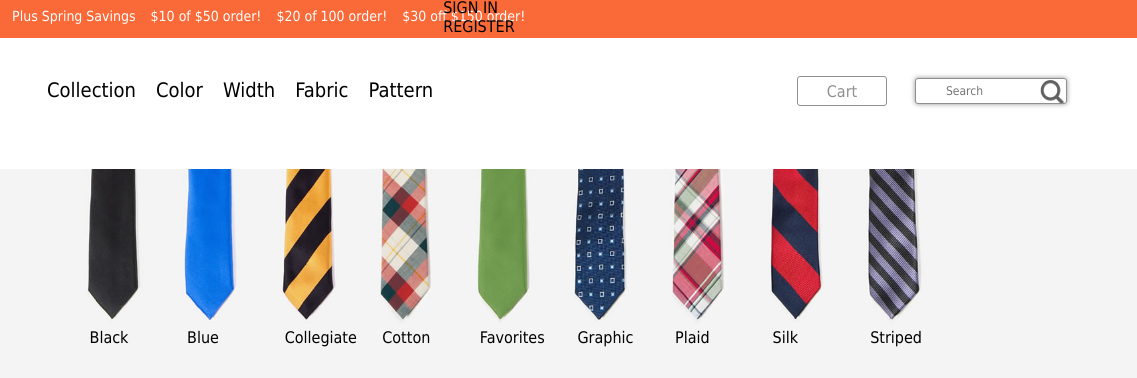
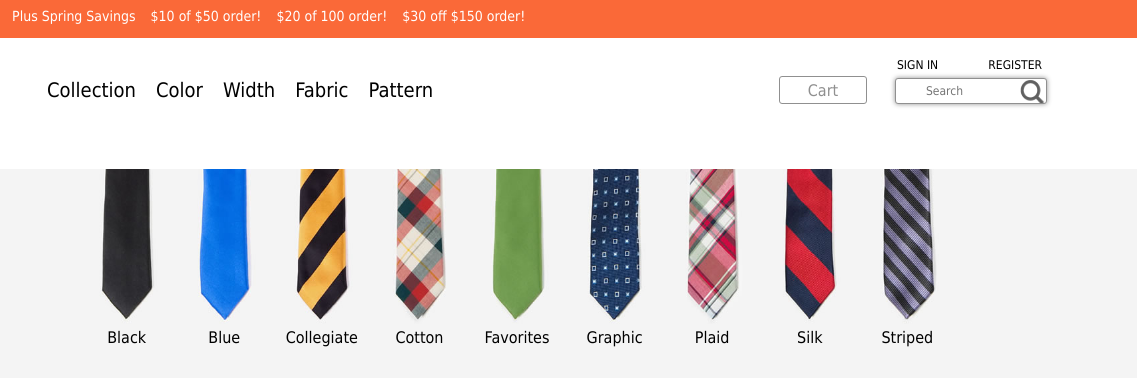
Before and after one commit to thomas1117/Assignment-04-Hard, a plain HTML site: page index.html in a window 1280 px wide. Shown: the top 378 px of the page, 143-1280 px from the left. Drawn offline with Linux system fonts and the light colour scheme.

Commit message:
added changes margin etc

```diff
--- a/Assignment-04-Hard.css
+++ b/Assignment-04-Hard.css
@@ -2,7 +2,16 @@ html {
 	font-family: Tahoma;
 }
 
+@media (max-width:990px) {
+	body #containBars {
+		position: relative;
+		display: inline-block;
+		bottom:15px;
+		left:60px;
+	}
+}
 #masterContainer {
+	min-width: 990px;
 }
 
 #nav #free {
@@ -73,15 +82,30 @@ html {
 	border-radius:3px;
 	border:1px solid #909090;
 	position:absolute;
-	top:78px;
+	background: #fff;
+	top:38px;
 	right:250px;
 	text-align: center;
 	color: #909090;
 }
 
-#cart span {
-	position: relative;
-	top:5px;
+#containBars {
+	position: absolute;
+	right: 20px;
+	width: 300px
+}
+
+#signin {
+	position: absolute;
+	left:80px;
+	top:20px;
+	font-size: 12px;
+}
+#reg {
+	position: absolute;
+	right:75px;
+	top:20px;
+	font-size: 12px;
 }
 
  #search {
@@ -93,7 +117,7 @@ html {
 	background-position: 96px -27px;
 	border:1px solid #909090;
 	position:absolute;
-	top:80px;
+	top:40px;
 	padding-left: 30px;
 	font-size: 12px;
 	right: 70px;
@@ -139,6 +163,9 @@ html {
 	margin: auto;
 }
 
+#ties ul {
+	text-align: center;
+}
 .tieIndividual {
 	display: inline-block;
 	position: relative;
@@ -146,12 +173,9 @@ html {
 }
 .tiecolor {
 	position: relative;
-	left:15px;
 }
 
-#ties img {
-	padding-right: 15px;
-}
+
 
 #tiesColor {
 	width:925px;
@@ -212,7 +236,7 @@ h1 {
 }
 #ourStory {
 	margin: 0 auto;
-	width:870px;
+	text-align: center;
 	font-size: 36px;
 	line-height: 1.5;
 	height: 130px;
--- a/index.html
+++ b/index.html
@@ -32,20 +32,18 @@
 		</div>
 
 
-	<div id="optionsNav">
-		<div id="sign">
-			<span>SIGN IN</p>
+
+		<div id='containBars'>
+		<span id='signin'>SIGN IN</span>
+		<span id='reg'>REGISTER</span>
+			<button id="cart"><span>Cart</span></button>
+
+			<input id="search" type="text" placeholder="Search"/>
+		</input>
 		</div>
-		<div id="register">
-			<span>REGISTER</span>
-		</div>
-		<div id="cart">
-			<span>Cart</span>
-		</div>
-		<input id="search" type="text" placeholder="Search"/>
-		</input>
 
-	</div>
+
+
 
 
 	<div class="clearfix"></div>
```
